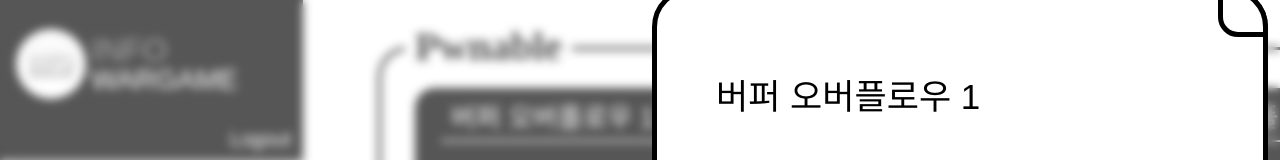
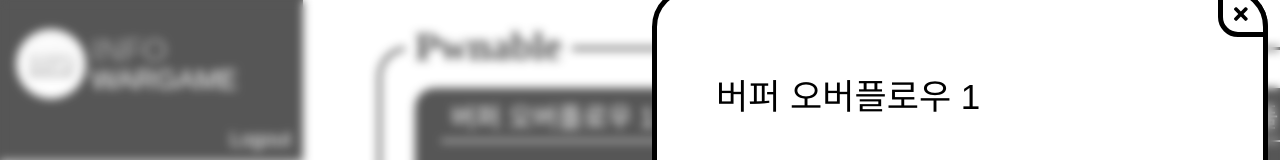
Before and after one commit to yms040813/Frontend_Infowargame_v3, a React (Create React App) app: page /#/ctf/pwnable/1 in a window 1280 px wide. Shown: the top 160 px of the page. Built offline with nearby package versions, Linux system fonts and the light colour scheme; a web font is replaced by a local one.

Commit message:
2차병합중

```diff
--- a/src/components/ctfPloblem/CtfDetailQ.js
+++ b/src/components/ctfPloblem/CtfDetailQ.js
@@ -1,6 +1,7 @@
 import useCtfProblemDetails from '../../hooks/useCtfProblemDetails'
 import * as S from './style'
-
+import { FontAwesomeIcon } from '@fortawesome/react-fontawesome'
+import { faTimes } from '@fortawesome/free-solid-svg-icons'
 
 const CtfDetailQ = (params) => {
   const {pwnableProblemDetails, reversingProblemDetails, webProblemDetails} = useCtfProblemDetails()
@@ -20,6 +21,7 @@
       <S.CtfProblemStyled>
         <S.ExitButtonStyled>
           <S.DefaultLinkStyled to={`/ctf/${params.page}`}>
+          <FontAwesomeIcon icon={faTimes} style={{color: 'black'}}/>
           </S.DefaultLinkStyled>
         </S.ExitButtonStyled>
         <S.ContentStyled>
```
